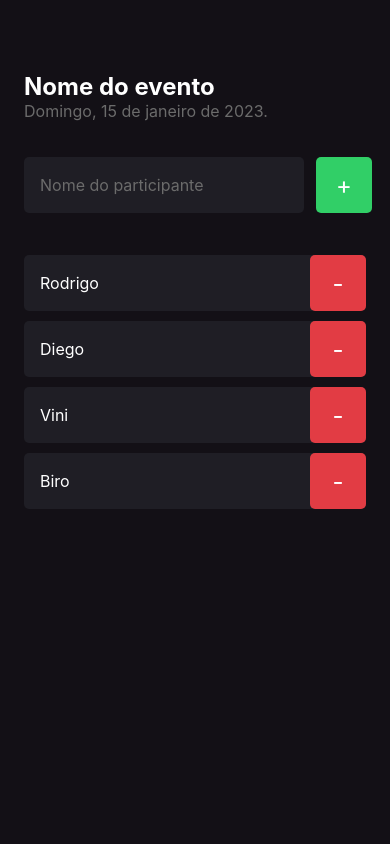
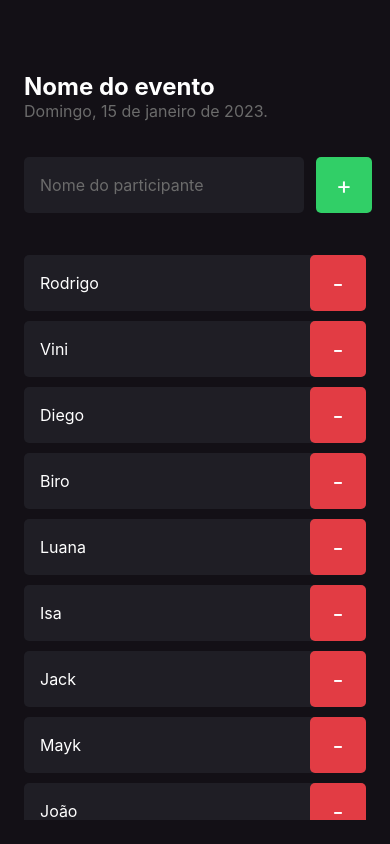
Before and after one commit to bakajeff/imhere, a React Native app: screen / in a window 390 px wide. Built offline with nearby package versions, Linux system fonts and the light colour scheme.

Commit message:
feat: add ScrolView element

```diff
--- a/src/screens/Home/index.tsx
+++ b/src/screens/Home/index.tsx
@@ -1,10 +1,32 @@
-import { View, Text, TextInput, TouchableOpacity } from "react-native";
+import {
+	View,
+	Text,
+	TextInput,
+	TouchableOpacity,
+	ScrollView,
+} from "react-native";
 import { Participant } from "../../components/Participant";
 import { styles } from "./style";
 
 export function Home() {
+	const participants = [
+		"Rodrigo",
+		"Vini",
+		"Diego",
+		"Biro",
+		"Luana",
+		"Isa",
+		"Jack",
+		"Mayk",
+		"João",
+	];
+
 	function handleParticipantAdd() {
 		console.log("Você clicou no botão de Adicionar");
+	}
+
+	function handleParticipantRemove(name: string) {
+		console.log(`Você clicou em remover o participante ${name}`);
 	}
 
 	return (
@@ -25,10 +47,15 @@
 				</TouchableOpacity>
 			</View>
 
-			<Participant name="Rodrigo" />
-			<Participant name="Diego"/>
-			<Participant name="Vini"/>
-			<Participant name="Biro"/>
+			<ScrollView showsVerticalScrollIndicator={false}>
+				{participants.map((participant) => (
+					<Participant
+						key={participant}
+						name={participant}
+						onRemove={() => handleParticipantRemove("Rodrigo")}
+					/>
+				))}
+			</ScrollView>
 		</View>
 	);
 }
```
